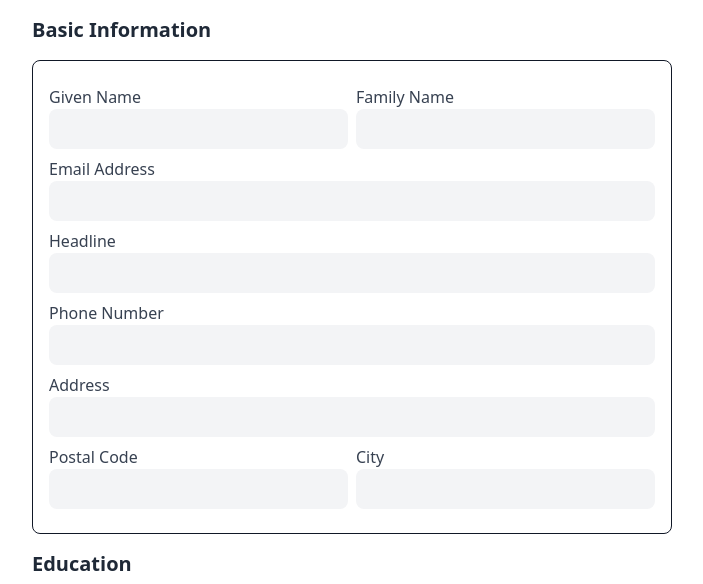
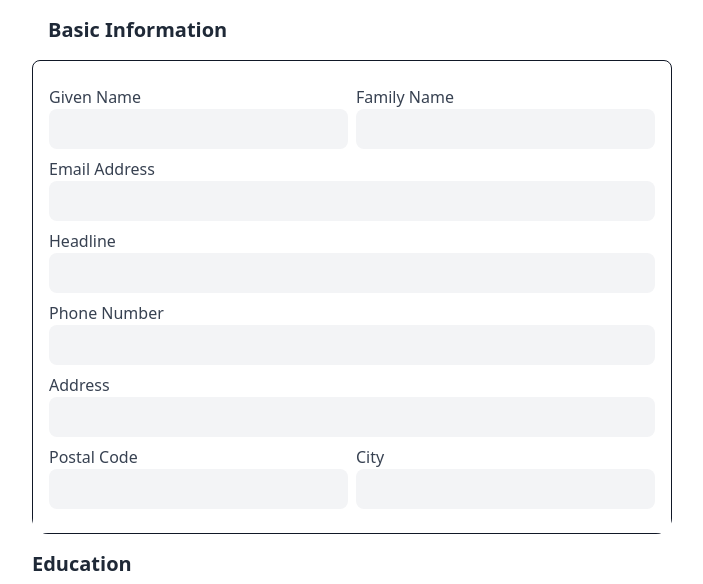
Before and after one commit to Ja-Uyoma/CV-Application, a React (Vite) app: page / in a window 1280 px wide. Shown: the top 584 px of the page, without its empty margins (288-991 px from the left). Built offline with nearby package versions, Linux system fonts and the light colour scheme.

Commit message:
refactor: make the BasicInformation component collapsible

```diff
--- a/src/components/BasicInformation.tsx
+++ b/src/components/BasicInformation.tsx
@@ -4,14 +4,16 @@ import { TextField } from "./TextField";
 
 const BasicInformation = () => {
   return (
-    <section>
-      <h2 className="font-bold text-xl py-4">Basic Information</h2>
+    <section tabIndex={0} className="collapse collapse-open">
+      <h2 className="font-bold text-xl py-4 collapse-title">
+        Basic Information
+      </h2>
 
       <form
         action="/"
         method="post"
         autoComplete="off"
-        className="border rounded-lg border-gray-900 p-4"
+        className="border rounded-lg border-gray-900 p-4 collapse-content"
       >
         <div className="flex gap-2 my-2">
           <div className="flex-1">
```
